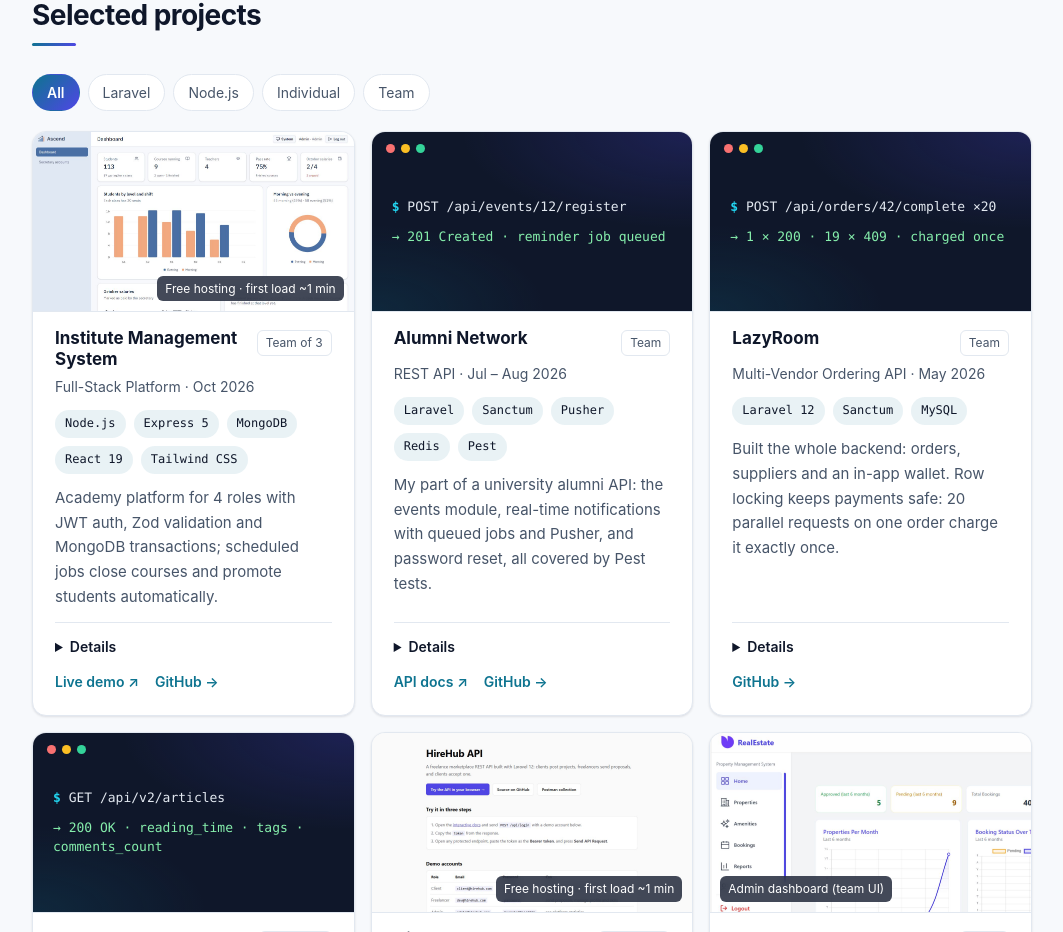
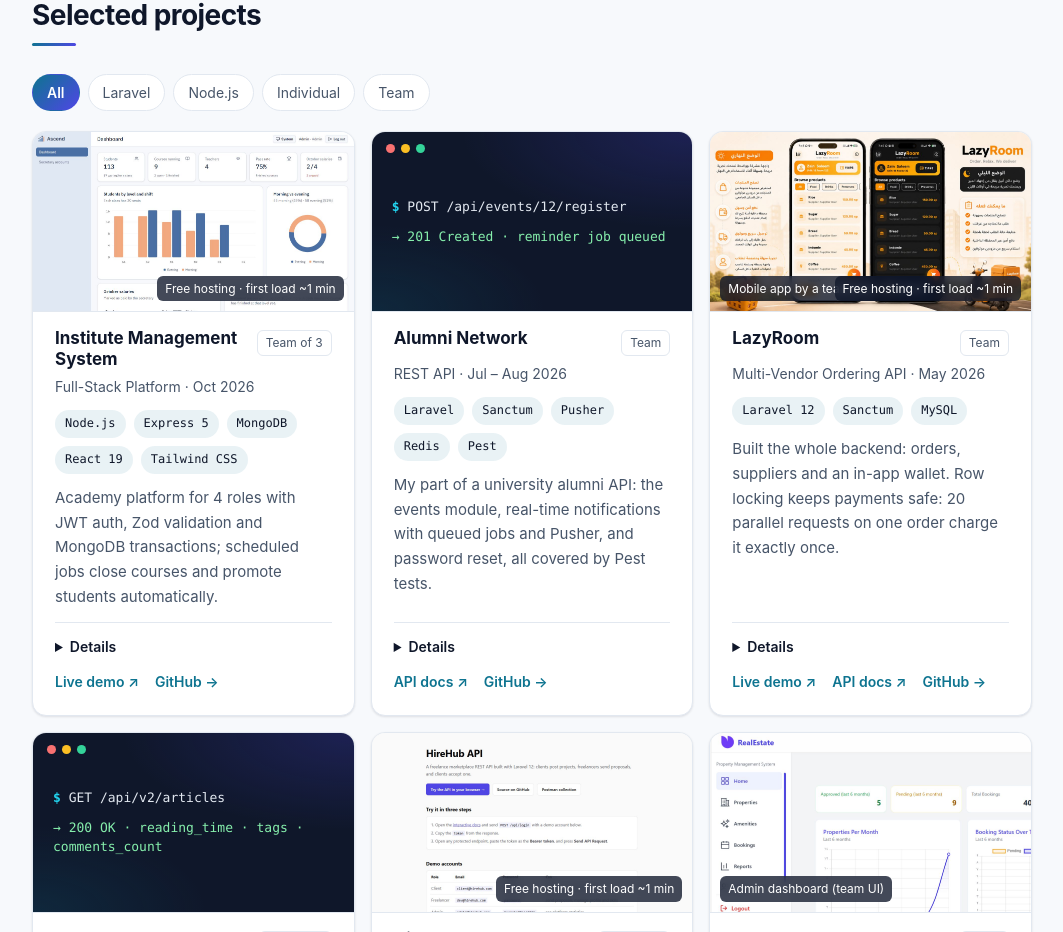
Before and after one commit to hasan123dayoub-del/portfolio, a React (Vite) app: page / in a window 1280 px wide. Shown: the part 2469-3401 px from the top of the page, without its empty margins (108-1171 px from the left). Built offline with nearby package versions, Linux system fonts and the light colour scheme.

Commit message:
LazyRoom: app screenshot (Flutter app by a teammate), live demo and interactive API docs

```diff
--- a/cv/cv.html
+++ b/cv/cv.html
@@ -72,7 +72,7 @@
     </div>
     <div class="item">
       <div class="row"><h3><b>LazyRoom | Multi-Vendor Ordering API</b> (Team)</h3><span class="date">May 2026</span></div>
-      <div class="tech">Laravel 12, Sanctum, MySQL | github.com/hasan123dayoub-del/LazyRoom</div>
+      <div class="tech">Laravel 12, Sanctum, MySQL | github.com/hasan123dayoub-del/LazyRoom | Live: lazyroom-api.onrender.com | API docs: lazyroom-api.onrender.com/docs/api</div>
       <ul><li>Built the entire backend on my own: customers, suppliers and admins, an order state machine, and wallet payments kept safe under concurrency with database transactions and row locking (pessimistic locking); measured with 20 parallel requests on one order (charged once) and 50 parallel requests across orders (never overdrawn).</li></ul>
     </div>
     <div class="item">
--- a/src/data.ts
+++ b/src/data.ts
@@ -139,11 +139,15 @@ export const projects: Project[] = [
     tech: ['Laravel 12', 'Sanctum', 'MySQL'],
     summary:
       'Built the whole backend: orders, suppliers and an in-app wallet. Row locking keeps payments safe: 20 parallel requests on one order charge it exactly once.',
-    terminal: { request: 'POST /api/orders/42/complete ×20', response: '1 × 200 · 19 × 409 · charged once' },
+    image: 'projects/lazyroom-app.jpg',
+    imageCaption: 'Mobile app by a teammate (Flutter)',
     points: [
       'Built the entire backend on my own: customers, suppliers and admins, an order state machine, and wallet payments kept safe under concurrency with database transactions and row locking (pessimistic locking); measured with 20 parallel requests on one order (charged once) and 50 parallel requests across orders (never overdrawn).',
     ],
     repo: 'https://github.com/hasan123dayoub-del/LazyRoom',
+    live: 'https://lazyroom-api.onrender.com',
+    liveNote: renderNote,
+    docs: 'https://lazyroom-api.onrender.com/docs/api',
   },
   {
     name: 'NewsRoom',
```
Also changed, not shown: public/projects/lazyroom-app.jpg (added), 1 other file (tests, documents, lock files or other folders).
